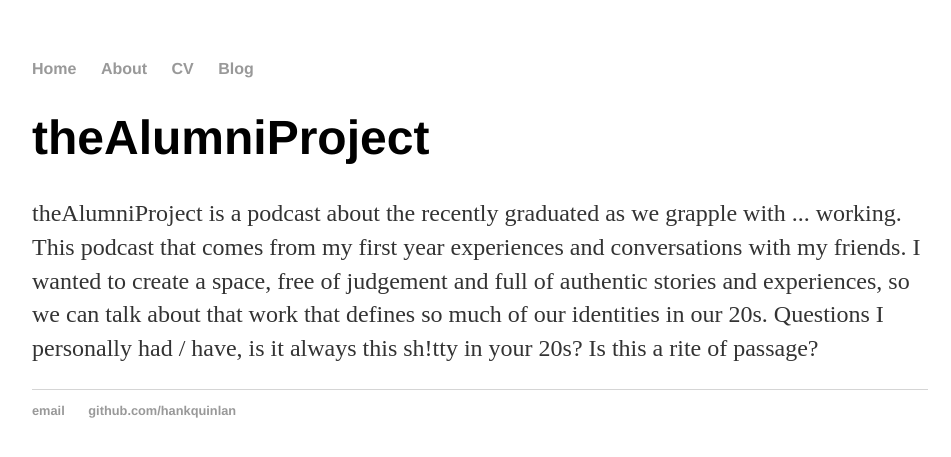
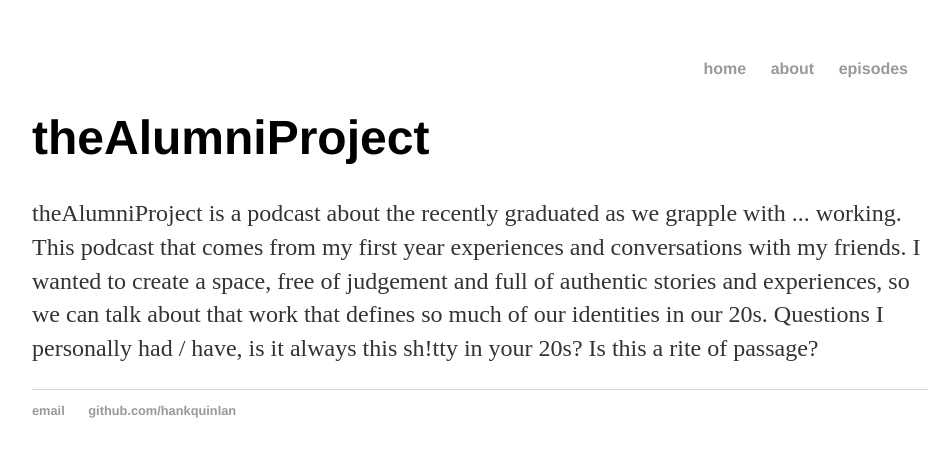
Before and after one commit to dlam58/theAlumniDiaries, a Jekyll site: the page built from about.html, in a window 1280 px wide. Shown: the top 457 px of the page, without its empty margins (160-1111 px from the left). Built offline with Jekyll 4.4.1, drawn with Linux system fonts in a browser that asks for light colours.

Commit message:
Update for new menu and links

```diff
--- a/_layouts/default.html
+++ b/_layouts/default.html
@@ -6,12 +6,11 @@
 			<link rel="stylesheet" type="text/css" href="/css/main.css">
 		</head>
 		<body>
-			<nav>
+			<nav align="right">
 	    		<ul>
-	        		<li><a href="/">Home</a></li>
-		        	<li><a href="/about">About</a></li>
-	        		<li><a href="/cv">CV</a></li>
-	        		<li><a href="/blog">Blog</a></li>
+	        		<li><a href="/theAlumniProject">home</a></li>
+		        	<li><a href="/theAlumniProject/about">about</a></li>
+	        		<li><a href="/theALumniProject/episodes">episodes</a></li>
 	    		</ul>
 			</nav>
 			<div class="container">
```
